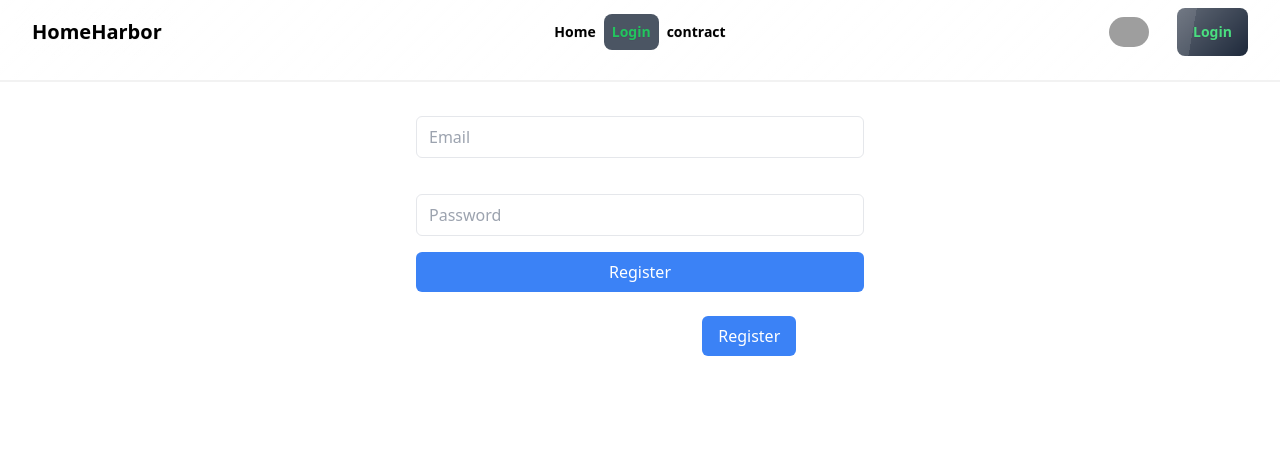
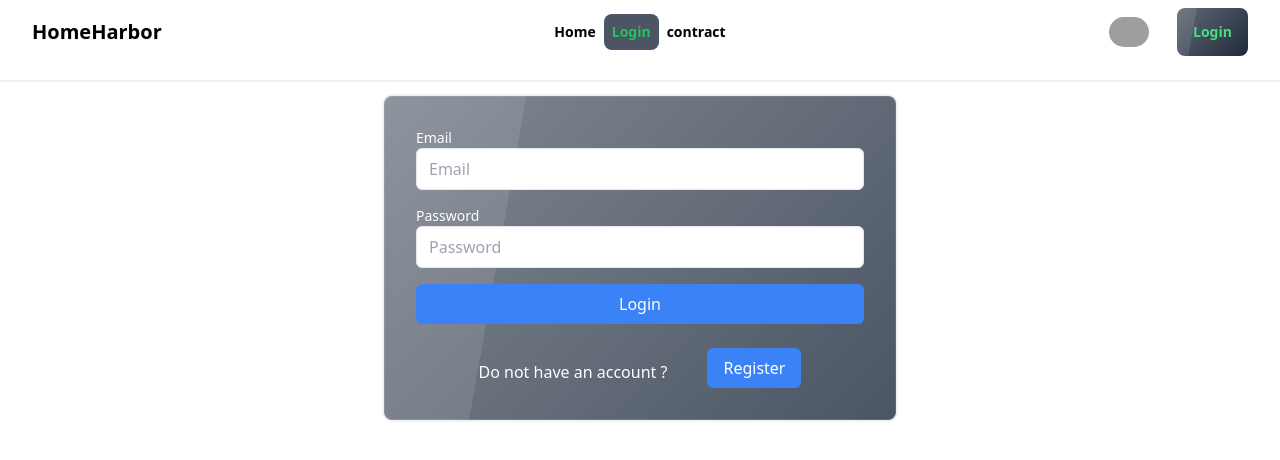
Before and after one commit to netmasternr/assignment-10, a React (Vite) app: page /login in a window 1280 px wide. Shown: the top 460 px of the page. Built offline with nearby package versions, Linux system fonts and the light colour scheme; grey boxes are pictures that could not be loaded; what tailgrids would draw is missing.

Commit message:
animation added

```diff
--- a/package.json
+++ b/package.json
@@ -11,6 +11,7 @@
   },
   "dependencies": {
     "animate.css": "^4.1.1",
+    "aos": "^2.3.4",
     "firebase": "^10.11.0",
     "localforage": "^1.10.0",
     "match-sorter": "^6.3.4",
--- a/src/Components/Contract/Contract.jsx
+++ b/src/Components/Contract/Contract.jsx
@@ -3,7 +3,7 @@ const Contract = () => {
     return (
 
         <div className="max-w-8xl mx-auto -mt-1  md:-mt-4  md:pt-24">
-            <section className="bg-white dark:bg-gray-900">
+            <section className="bg-white dark:bg-gray-900 animate__animated animate__fadeIn">
                 <div className="container px-6 py-12 mx-auto">
                     <div className="text-center pt-6">
                         <p className="font-medium text-blue-500 dark:text-blue-400">Contact us</p>
--- a/src/Components/Login/Login.jsx
+++ b/src/Components/Login/Login.jsx
@@ -1,30 +1,46 @@
 import { Link } from "react-router-dom";
+import "aos/dist/aos.css";
+import AOS from "aos";
+import { useEffect } from "react";
 
 const Login = () => {
+
+    // for aos animation
+    useEffect(() => {
+        AOS.init();
+    }, []);
+
+
     return (
         <div className="max-w-8xl mx-auto -mt-1  md:-mt-4  pt-28">
 
+            <div data-aos="zoom-in" data-aos-delay="100" data-aos-anchor=".example-selector" className="bg-gray-600 rounded-lg glass max-w-lg mx-auto p-8">
                 <form className=" px-7 md:px-0 md:max-w-md mx-auto">
 
                     <div className="mb-4">
-                    <label htmlFor="email" className="block text-sm font-medium text-white">Email</label>
+                        <label
+                        data-aos="fade-up" data-aos-delay="200" htmlFor="email" className="block text-sm font-medium text-white">Email</label>
                         <input type="email" id="email" name="email" placeholder="Email" className="w-full px-3 py-2 border rounded-md" />
                     </div>
 
                     <div className="mb-4">
-                    <label htmlFor="password" className="block text-sm font-medium text-white">Password</label>
+                        <label
+                        data-aos="fade-up" data-aos-delay="200" htmlFor="password" className="block text-sm font-medium  text-white">Password</label>
                         <input type="password" id="password" name="password" placeholder="Password" className="w-full px-3 py-2 border rounded-md" />
                     </div>
 
-                <button type="submit" className="bg-blue-500 text-white px-4 py-2 rounded-md hover:bg-blue-600 w-full">Register</button>
+                    <button
+                    data-aos="fade-up" data-aos-delay="200" type="submit" className="bg-blue-500 text-white px-4 py-2 rounded-md hover:bg-blue-600 w-full">Login</button>
                 </form>
 
                 <div className="flex items-center justify-center gap-10 mt-6">
-                <p className="text-white mt-2 text-center">Don't have an account ?</p>
+                    <p data-aos="fade-up" data-aos-delay="200" className="text-white mt-2 text-center">Do not have an account ?</p>
 
                     <Link to='/register' >
-                    <button type="submit" className="bg-blue-500 text-white px-4 py-2 rounded-md hover:bg-blue-600 "> Register</button>
+                        <button
+                        data-aos="fade-up" data-aos-delay="200" type="submit" className="bg-blue-500 text-white px-4 py-2 rounded-md hover:bg-blue-600 "> Register</button>
                     </Link>
+                </div>
             </div>
         </div>
     );
--- a/src/Components/Register/Register.jsx
+++ b/src/Components/Register/Register.jsx
@@ -1,40 +1,54 @@
 import { Link } from "react-router-dom";
+import "aos/dist/aos.css";
+import AOS from "aos";
+import { useEffect } from "react";
+
 
 const Register = () => {
+
+// for aos animation
+        useEffect(() => {
+            AOS.init();
+        }, []);
+
+
+
     return (
         <div className="max-w-8xl mx-auto -mt-1  md:-mt-4  pt-28">
 
+            <div  data-aos="zoom-in" data-aos-delay="100" data-aos-anchor=".example-selector" className="bg-gray-600 rounded-lg glass max-w-lg mx-auto p-8 ">
                 <form className=" px-7 md:px-0 md:max-w-md mx-auto">
 
                     <div className="mb-4">
-                    <label htmlFor="name" className="block text-sm font-medium text-white">Name</label>
+                        <label htmlFor="name"  data-aos="fade-up" data-aos-delay="200" className="block text-sm font-medium text-white">Name</label>
                         <input type="text" id="name" name="name" placeholder="Name" className="w-full px-3 py-2 border rounded-md" />
                     </div>
 
                     <div className="mb-4">
-                    <label htmlFor="photo" className="block text-sm font-medium text-white">Photo</label>
+                        <label htmlFor="photo" data-aos="fade-up" data-aos-delay="400" className="block text-sm font-medium text-white">Photo</label>
                         <input type="text" id="photo" name="photo" placeholder="URL" className="w-full px-3 py-2 border rounded-md" />
                     </div>
 
                     <div className="mb-4">
-                    <label htmlFor="email" className="block text-sm font-medium text-white">Email</label>
+                        <label htmlFor="email" data-aos="fade-up" data-aos-delay="400" className="block text-sm font-medium text-white">Email</label>
                         <input type="email" id="email" name="email" placeholder="Email" className="w-full px-3 py-2 border rounded-md" />
                     </div>
 
                     <div className="mb-4">
-                    <label htmlFor="password" className="block text-sm font-medium text-white">Password</label>
+                        <label htmlFor="password" data-aos="fade-up" data-aos-delay="400" className="block text-sm font-medium text-white">Password</label>
                         <input type="password" id="password" name="password" placeholder="Password" className="w-full px-3 py-2 border rounded-md" />
                     </div>
-                <button type="submit" className="bg-blue-500 text-white px-4 py-2 rounded-md hover:bg-blue-600 w-full">Register</button>
+                    <button type="submit" data-aos="fade-up" data-aos-delay="400" className="bg-blue-500 text-white px-4 py-2 rounded-md hover:bg-blue-600 w-full">Register</button>
                 </form>
 
                 <div className="flex items-center justify-center gap-10 mt-6">
-                <p className="text-white mt-2 text-center"> have an account ?</p>
+                    <p data-aos="fade-up" data-aos-delay="400" className="text-white mt-2 text-center"> have an account ?</p>
 
                     <Link to='/login'>
-                    <button type="submit" className="bg-blue-500 text-white px-4 py-2 rounded-md hover:bg-blue-600 ">Login</button>
+                        <button type="submit" className="bg-blue-500 text-white px-4 py-2 rounded-md hover:bg-blue-600" data-aos="fade-up" data-aos-delay="400">Login</button>
                     </Link>
 
+                </div>
             </div>
 
 
--- a/src/Components/Tittle/Tittle.jsx
+++ b/src/Components/Tittle/Tittle.jsx
@@ -1,7 +1,7 @@
 
 const Tittle = () => {
     return (
-        <div className="animate__animated animate__fadeInLeft px-4">
+        <div className="animate__animated animate__fadeIn px-4">
             <h2 className="text-xl font-bold">Luxury house with Ocean View</h2>
 
             <div className="divider w-1/3 mx-auto"></div>
```
Also changed, not shown: 1 other file (tests, documents, lock files or other folders). Lines whose indentation alone changed are shown as unchanged.
